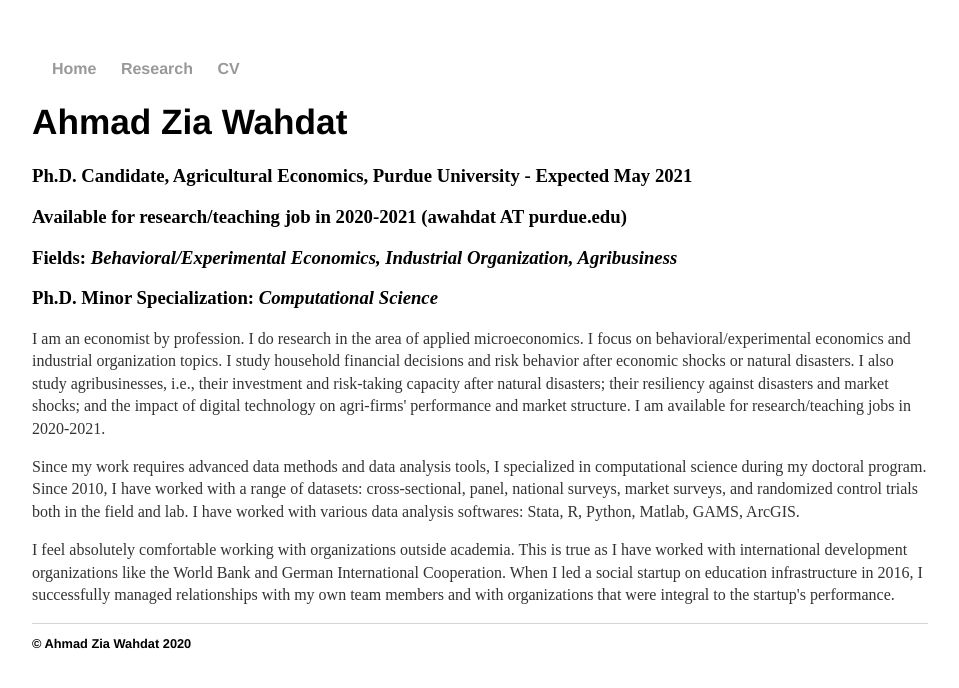
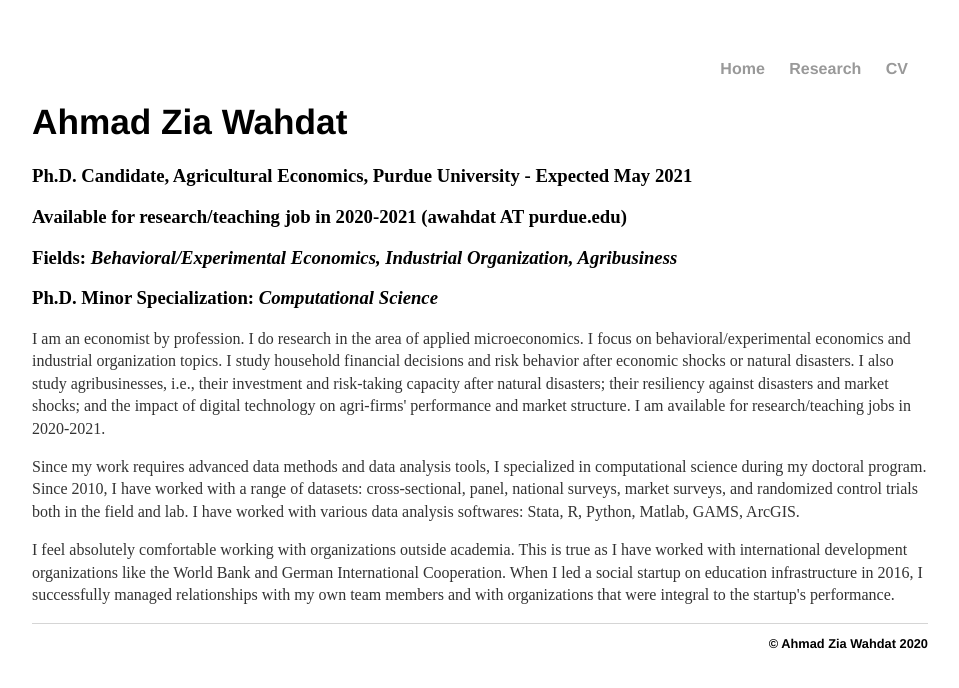
Before and after one commit to awahdat/webpage, a Jekyll site: the page built from index.html, in a window 1280 px wide. Shown: the top 688 px of the page, without its empty margins (160-1119 px from the left). Built offline with Jekyll 4.4.1, drawn with Linux system fonts in a browser that asks for light colours.

Commit message:
Update main.css

```diff
--- a/css/main.css
+++ b/css/main.css
@@ -7,10 +7,11 @@ nav ul, footer ul {
     padding: 0px;
     list-style: none;
     font-weight: bold;
+    text-align:right;
 }
 nav ul li, footer ul li {
     display: inline;
-    margin-left: 20px;
+    margin-right: 20px;
 }
 a {
     text-decoration: none;
```
